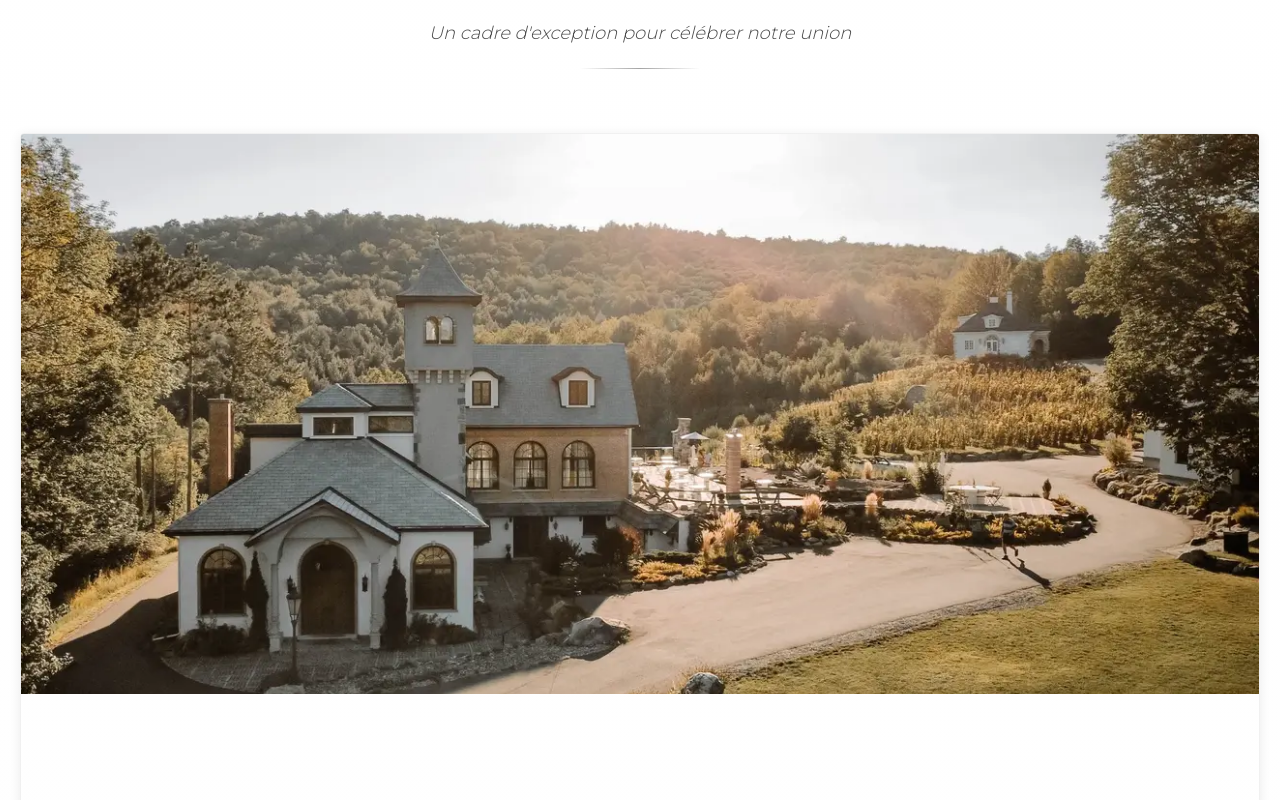
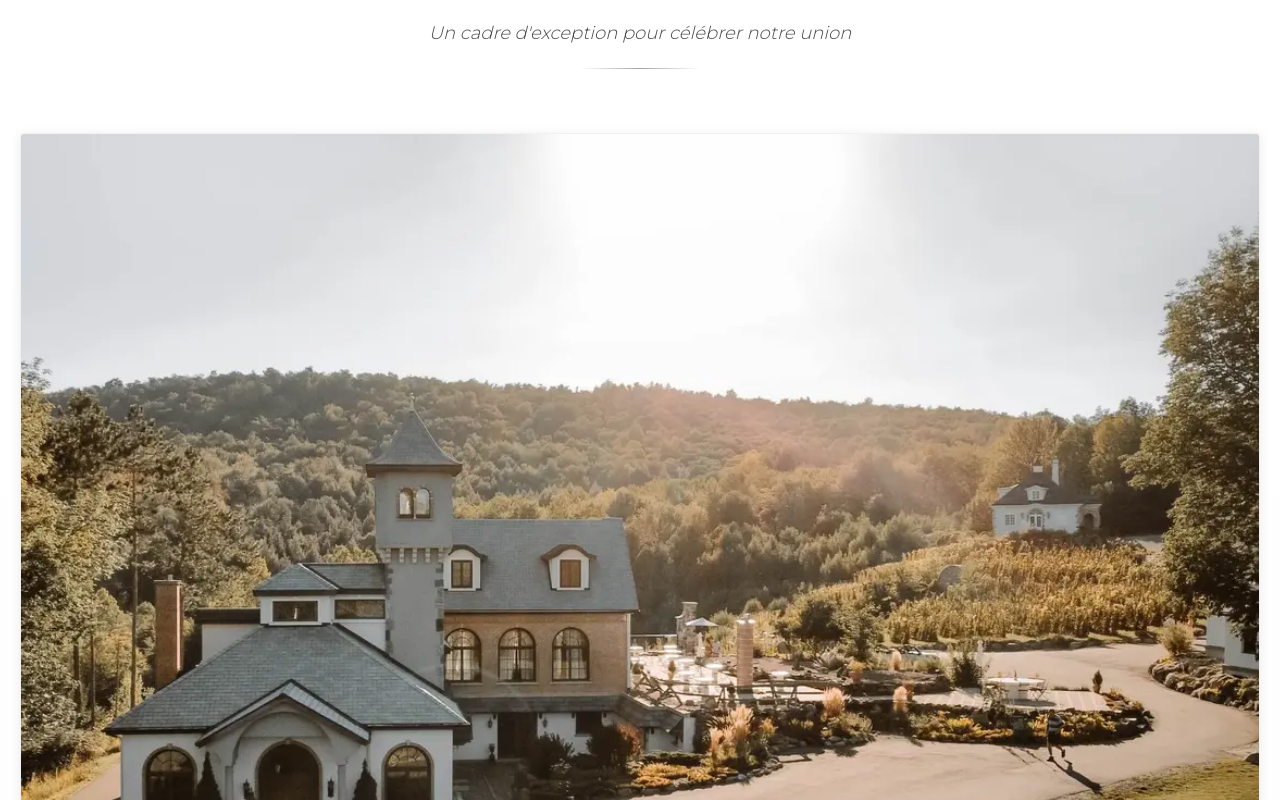
Before and after one commit to AdamCodeAccount/Wedding-Gregoria-Marcel, a React (Create React App) app: page / in a window 1280 px wide. Shown: the part 1600-2400 px from the top of the page. Built offline with nearby package versions, Linux system fonts and the light colour scheme.

Commit message:
Update global styles to improve layout and responsiveness of premium gallery components, including adjustments to height properties.

```diff
--- a/src/styles/global.css
+++ b/src/styles/global.css
@@ -439,13 +439,13 @@
 .premium-gallery-lieu .premium-gallery-featured {
   width: 100%;
   margin: 0;
+  height:70%;
 }
 
 .premium-gallery-lieu .premium-gallery-featured .premium-gallery-image-wrapper {
   width: 100%;
   aspect-ratio: auto;
-  min-height: 50vh;
-  max-height: 70vh;
+  height:100%;
 }
 
 .premium-gallery-lieu .premium-gallery-featured .premium-gallery-image {
```
